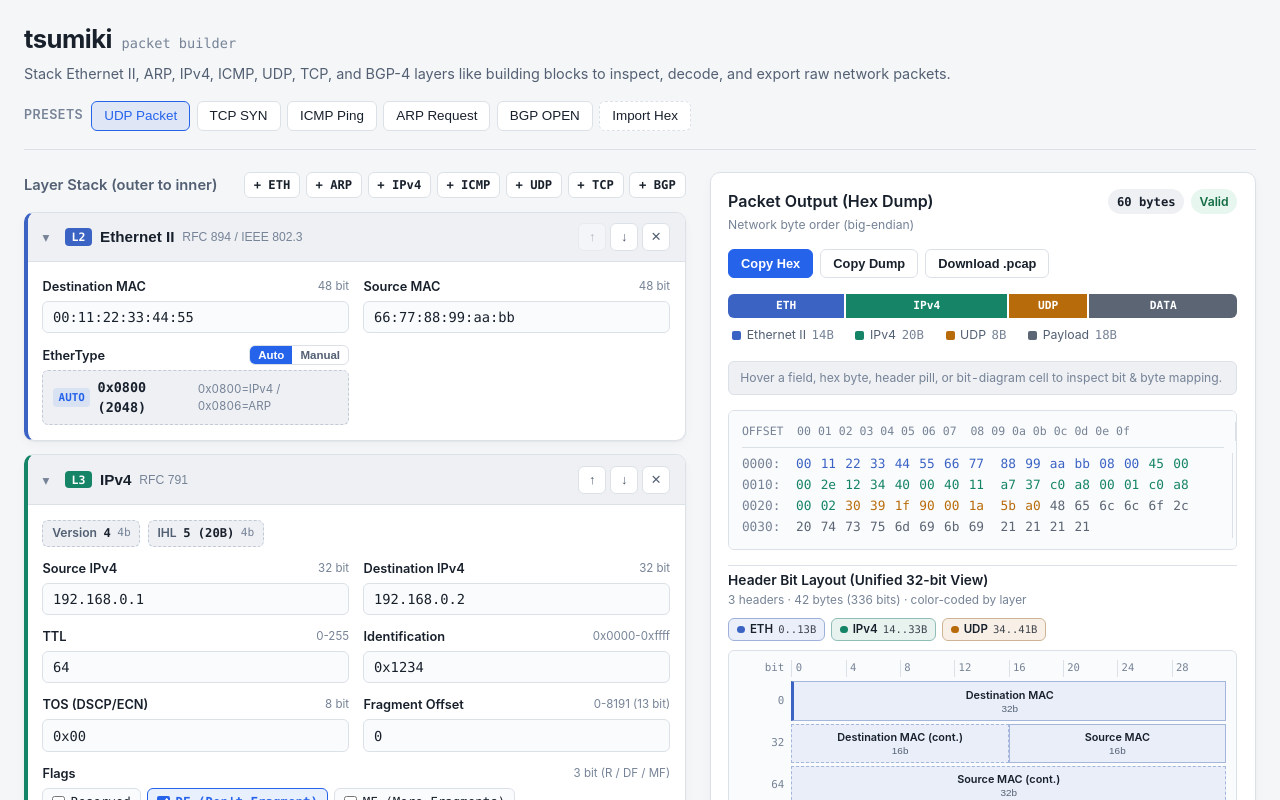
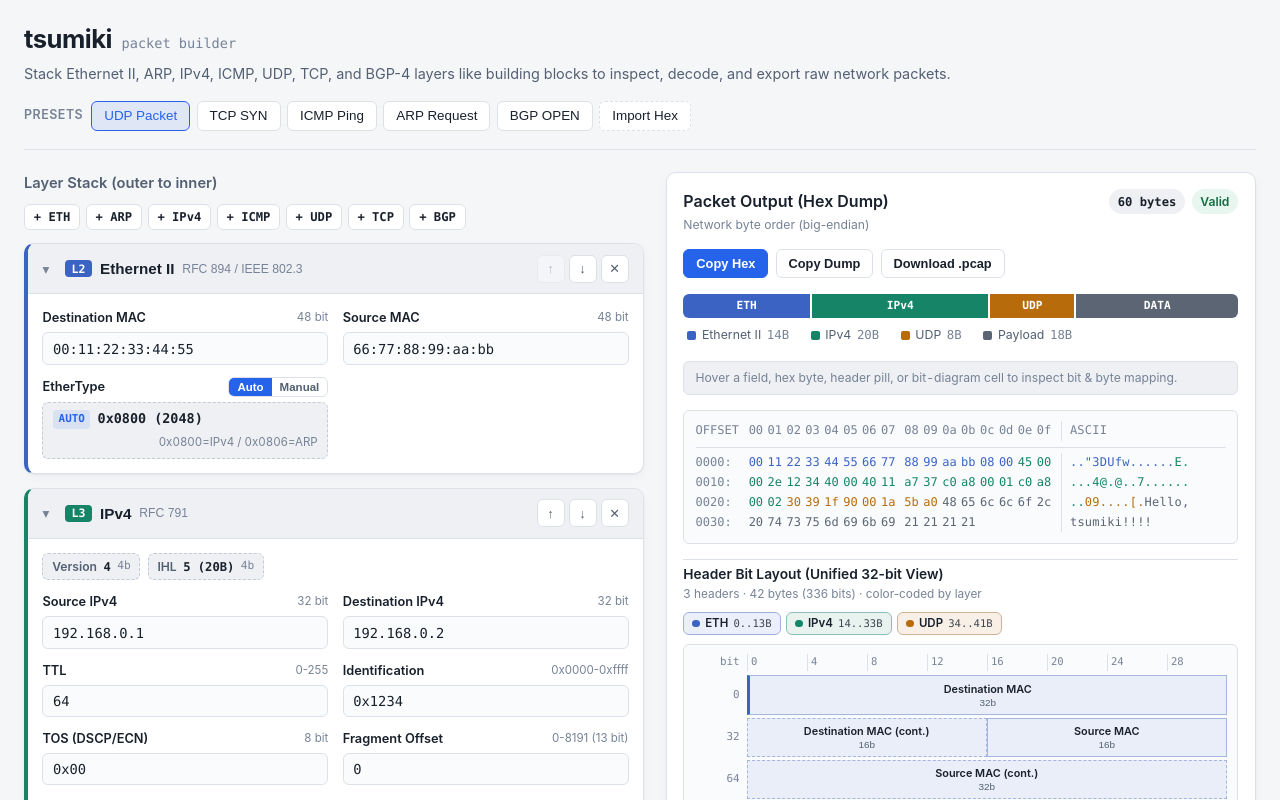
Before and after one commit to shmuto/packet-builder, a React (Vite) app: page / in a window 1280 px wide. Shown: the top 800 px of the page. Built offline with nearby package versions, Linux system fonts and the light colour scheme.

Commit message:
Step 11: Fix responsive layout overflow, hex dump ASCII clipping, and README warning list

```diff
--- a/src/styles.css
+++ b/src/styles.css
@@ -207,9 +207,14 @@ body {
 /* 2 ペイン・ワークベンチ */
 .workbench {
   display: grid;
-  grid-template-columns: minmax(0, 1.15fr) minmax(0, 0.95fr);
-  gap: 1.5rem;
+  grid-template-columns: minmax(0, 1.05fr) minmax(0, 1fr);
+  gap: 1.35rem;
   align-items: start;
+}
+
+.stack-column,
+.inspector-column {
+  min-width: 0;
 }
 
 .stack-toolbar {
@@ -311,8 +316,9 @@ body {
 .layer-collapse-btn,
 .layer-title-static {
   display: flex;
+  flex-wrap: wrap;
   align-items: center;
-  gap: 0.5rem;
+  gap: 0.35rem 0.5rem;
   min-width: 0;
 }
 
@@ -502,8 +508,9 @@ body {
 
 .field-auto-preview {
   display: flex;
+  flex-wrap: wrap;
   align-items: center;
-  gap: 0.45rem;
+  gap: 0.3rem 0.45rem;
   min-height: 2.15rem;
   padding: 0.4rem 0.6rem;
   border: 1px dashed var(--border-strong);
@@ -620,11 +627,12 @@ body {
 }
 
 .inspector-panel {
+  min-width: 0;
   background: var(--bg-surface);
   border: 1px solid var(--border-subtle);
   border-radius: var(--radius-md);
   box-shadow: var(--shadow-card);
-  padding: 1rem 1.1rem;
+  padding: 1rem 1.05rem;
   display: flex;
   flex-direction: column;
   gap: 0.95rem;
@@ -782,27 +790,38 @@ body {
   background: var(--bg-code);
   border: 1px solid var(--border-subtle);
   border-radius: var(--radius-sm);
-  padding: 0.7rem 0.8rem;
+  padding: 0.65rem 0.7rem;
   overflow-x: auto;
-  font-size: 0.8rem;
+  font-size: 0.75rem;
   line-height: 1.65;
+}
+
+.hexdump-grid {
+  display: grid;
+  grid-template-columns: max-content max-content minmax(max-content, 1fr);
+  column-gap: 0.55rem;
+  width: max-content;
+  min-width: 100%;
 }
 
 .hexdump-head,
 .hexdump-row {
   display: grid;
-  grid-template-columns: auto minmax(26.5rem, 1fr) auto;
-  gap: 0.85rem;
+  grid-column: 1 / -1;
+  grid-template-columns: subgrid;
   align-items: baseline;
   white-space: nowrap;
 }
 
 .hexdump-head {
   color: var(--text-muted);
-  font-size: 0.72rem;
   border-bottom: 1px solid var(--border-subtle);
   padding-bottom: 0.35rem;
   margin-bottom: 0.35rem;
+}
+
+.hexdump-rows {
+  display: contents;
 }
 
 .hexdump-offset-col {
@@ -813,24 +832,26 @@ body {
 .hexdump-bytes-col {
   display: inline-flex;
   flex-wrap: nowrap;
-  gap: 0.34rem;
+  gap: 0.16rem;
 }
 
-.hex-byte {
+.hex-byte,
+.hex-byte-head {
   display: inline-block;
-  padding: 0 0.12rem;
+  padding: 0 0.06rem;
   border-radius: 3px;
   font-weight: 500;
 }
 
-.hex-byte.is-mid-gap {
-  margin-right: 0.45rem;
+.hex-byte.is-mid-gap,
+.hex-byte-head.is-mid-gap {
+  margin-right: 0.28rem;
 }
 
 .hexdump-ascii-col {
   border-left: 1px solid var(--border-subtle);
-  padding-left: 0.65rem;
-  letter-spacing: 0.04em;
+  padding-left: 0.5rem;
+  letter-spacing: 0.02em;
 }
 
 .hexdump-empty {
@@ -1294,7 +1315,7 @@ body {
 /* レスポンシブ */
 @media (max-width: 1040px) {
   .workbench {
-    grid-template-columns: 1fr;
+    grid-template-columns: minmax(0, 1fr);
   }
 
   .inspector-column {
@@ -1308,6 +1329,6 @@ body {
   }
 
   .field-grid {
-    grid-template-columns: 1fr;
+    grid-template-columns: minmax(0, 1fr);
   }
 }
--- a/src/ui/HexDumpInspector.tsx
+++ b/src/ui/HexDumpInspector.tsx
@@ -20,6 +20,10 @@ export interface HexDumpInspectorProps {
 }
 
 type CopyStatus = 'idle' | 'hex-ok' | 'dump-ok' | 'error';
+
+const HEX_COL_HEADERS: readonly string[] = Array.from({ length: 16 }, (_, i) =>
+  i.toString(16).padStart(2, '0'),
+);
 
 function segmentShortLabel(type: LayerType | 'payload'): string {
   return type === 'payload' ? 'DATA' : LAYER_META[type].shortName;
@@ -351,10 +355,18 @@ export function HexDumpInspector({
             aria-label="Hexadecimal dump"
             onMouseLeave={() => onHighlightChange(null)}
           >
+            <div className="hexdump-grid">
               <div className="hexdump-head" aria-hidden="true">
                 <span className="hexdump-offset-col">OFFSET</span>
                 <span className="hexdump-bytes-col">
-                00 01 02 03 04 05 06 07 &nbsp;08 09 0a 0b 0c 0d 0e 0f
+                  {HEX_COL_HEADERS.map((col, idx) => (
+                    <span
+                      key={col}
+                      className={`hex-byte-head${idx === 7 ? ' is-mid-gap' : ''}`}
+                    >
+                      {col}
+                    </span>
+                  ))}
                 </span>
                 <span className="hexdump-ascii-col">ASCII</span>
               </div>
@@ -377,6 +389,7 @@ export function HexDumpInspector({
                     />
                   );
                 })}
+              </div>
             </div>
           </div>
 
```
Also changed, not shown: 1 other file (tests, documents, lock files or other folders). Lines whose indentation alone changed are shown as unchanged.
